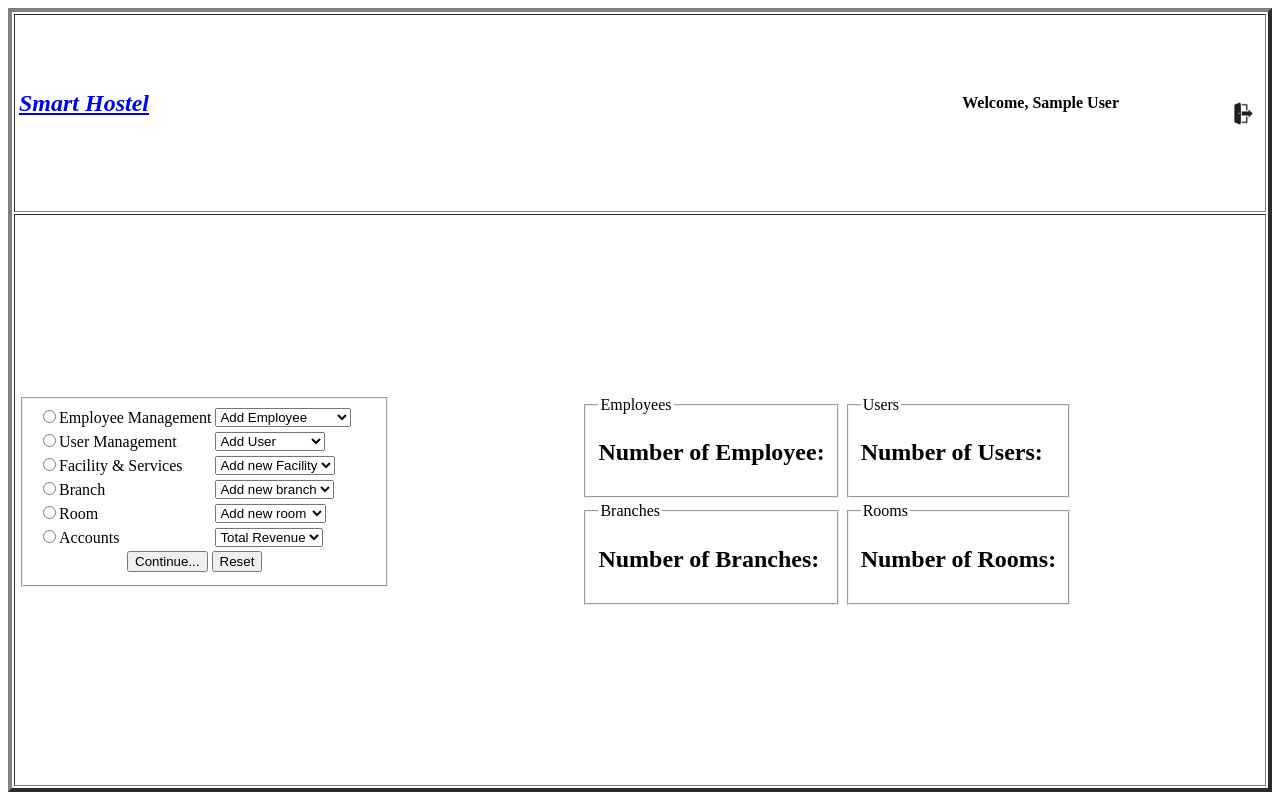
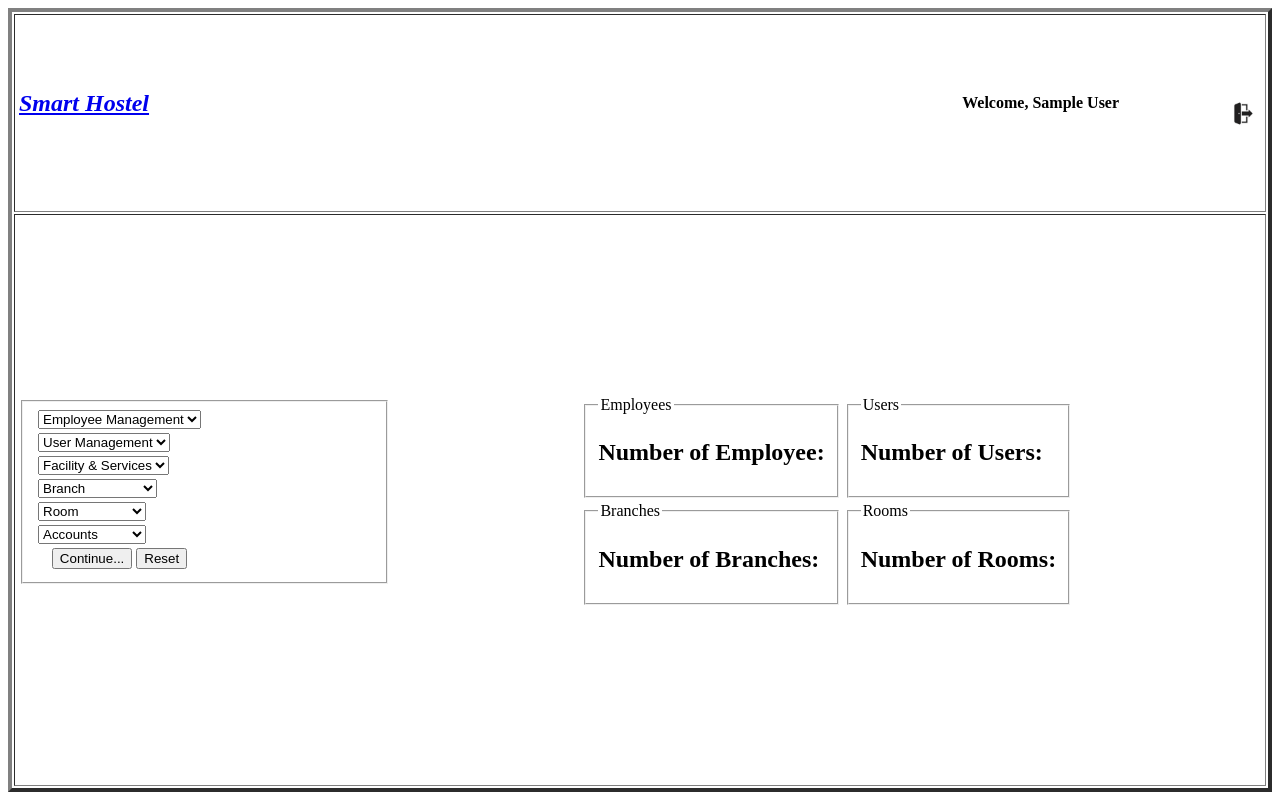
Before and after one commit to AlShakibEElahi/Smart_Hostel, a PHP site: page /views/admindashboard.php in a window 1280 px wide. Run offline with PHP 8.4, Linux system fonts and the light colour scheme; the visitor is signed in with stand-in values (Sample User, id 1); some libraries are stand-ins or nearby versions.

Commit message:
Admin dashboard changed

```diff
--- a/views/admindashboard.php
+++ b/views/admindashboard.php
@@ -38,60 +38,59 @@
                                     <fieldset>
                                         <table>
                                             <tr align="left">
-                                                <td><input type="radio" name="admOpt" value="employeemanagement" />Employee Management</td>
                                                 <td>
                                                     <select name="employeemanagement">
+                                                        <option value="">Employee Management</option>
                                                         <option value="addemployee">Add Employee</option>
-                                                        <option value="updateinformation">Update Information</option>
                                                         <option value="employeedetails">Employee Details</option>
                                                     </select>
                                                 </td>
                                             </tr>
 
                                             <tr align="left">
-                                                <td><input type="radio" name="admOpt" value="usermanagement" />User Management</td>
                                                 <td>
                                                     <select name="usermanagement">
+                                                        <option value="">User Management</option>
                                                         <option value="adduser">Add User</option>
-                                                        <option value="updatedetails">Update Details</option>
+                                                        <option value="userdetails">User Details</option>
                                                     </select>
                                                 </td>
                                             </tr>
 
                                             <tr align="left">
-                                                <td><input type="radio" name="admOpt" value="facilityAndServices" />Facility & Services</td>
                                                 <td>
                                                     <select name="facilityAndServices">
-                                                        <option value="addnewfacility">Add new Facility</option>
-                                                        <option value="updatefacility">Update Facility</option>
+                                                        <option value="">Facility & Services</option>
+                                                        <option value="addfacility">Add new Facility</option>
+                                                        <option value="facilitydetails">Facility Details</option>
                                                     </select>
                                                 </td>
                                             </tr>
 
                                             <tr align="left">
-                                                <td><input type="radio" name="admOpt" value="branch" />Branch</td>
                                                 <td>
                                                     <select name="branch">
-                                                        <option value="addnewbranch">Add new branch</option>
+                                                        <option value="">Branch</option>
+                                                        <option value="addbranch">Add new branch</option>
                                                         <option value="branchdetails">Branch Details</option>
                                                     </select>
                                                 </td>
                                             </tr>
 
                                             <tr align="left">
-                                                <td><input type="radio" name="admOpt" value="room" />Room</td>
                                                 <td>
                                                     <select name="room">
-                                                        <option value="addnewroom">Add new room</option>
-                                                        <option value="updatefacility">Update Facility</option>
+                                                        <option value="">Room</option>
+                                                        <option value="addroom">Add new room</option>
+                                                        <option value="roomdetails">Room Details</option>
                                                     </select>
                                                 </td>
                                             </tr>
 
                                             <tr align="left">
-                                                <td><input type="radio" name="admOpt" value="accounts" />Accounts</td>
                                                 <td>
                                                     <select name="accounts">
+                                                        <option value="">Accounts</option>
                                                         <option value="totalrevenue">Total Revenue</option>
                                                     </select>
                                                 </td>
--- a/views/admindashboards/addnewbranch.php
+++ b/views/admindashboards/addnewbranch.php
@@ -39,7 +39,7 @@
                     <table width="100%">
                         <tr>
                             <td width="30%">
-                                <form method="post" action="../../controllers/adminsection/adminselection.phpadminsection.php">
+                                <form method="post" action="../../controllers/adminsection/adminsection.php">
                                     <fieldset>
                                         <table>
                                             <tr align="left">
```
Also changed, not shown: controllers/adminsection/addemployeevalidator.php (+6 -3 lines), models/employeeModel.php (+10 -13 lines), models/loginmodel.php (+10 -0 lines), 3 other files.
